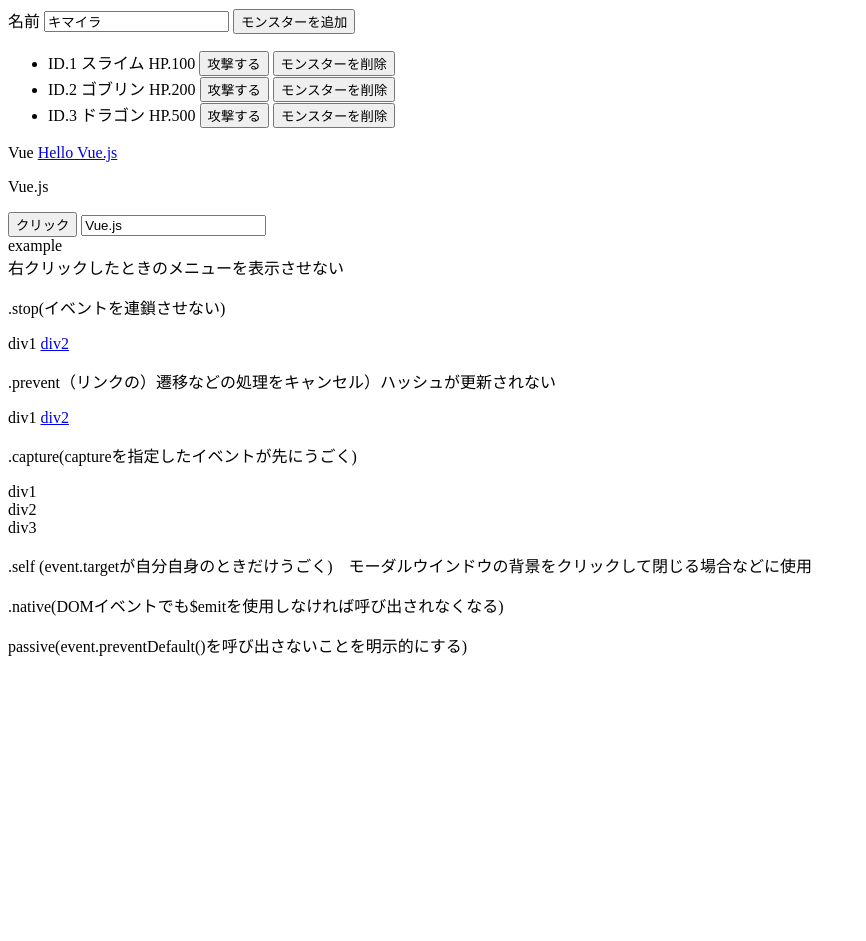
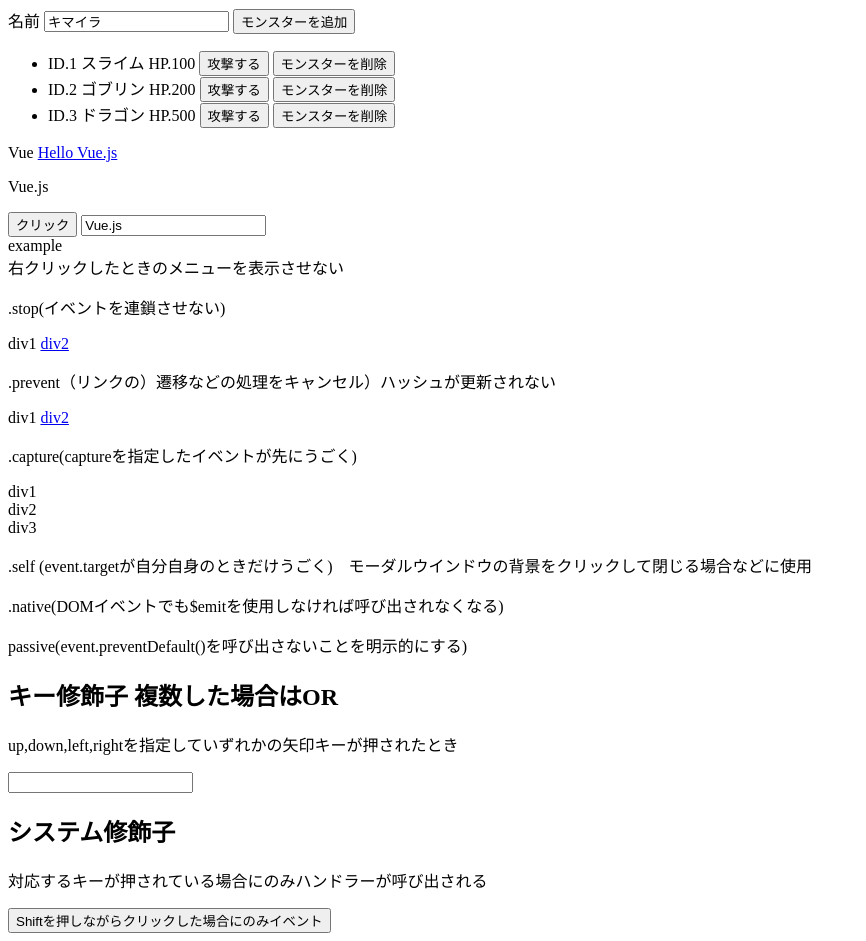
Before and after one commit to kf07/vue_practice, a website: page index.html in a window 1280 px wide. Shown: the whole page, without its empty margins (0-866 px from the left). Before the commit the page ends 800 px from the top, so only its background shows below. Drawn offline with nearby package versions, Linux system fonts and the light colour scheme.

Commit message:
キー修飾子 システム修飾子

```diff
--- a/index.html
+++ b/index.html
@@ -47,6 +47,12 @@
     <p>.self (event.targetが自分自身のときだけうごく)　モーダルウインドウの背景をクリックして閉じる場合などに使用</p>
     <p>.native(DOMイベントでも$emitを使用しなければ呼び出されなくなる)</p>
     <p>passive(event.preventDefault()を呼び出さないことを明示的にする)</p>
+    <h2>キー修飾子 複数した場合はOR</h2>
+    <p>up,down,left,rightを指定していずれかの矢印キーが押されたとき</p>
+    <input v-on:keydown.up.down.left.right="handler">
+    <h2>システム修飾子</h2>
+    <p>対応するキーが押されている場合にのみハンドラーが呼び出される</p>
+    <button v-on:click.shift="handler">Shiftを押しながらクリックした場合にのみイベント</button>
 </div>
 <script src="https://cdnjs.cloudflare.com/ajax/libs/axios/0.18.0/axios.min.js"></script>
 <script src="https://cdn.jsdelivr.net/npm/vue@2.5.13/dist/vue.js"></script>
```
